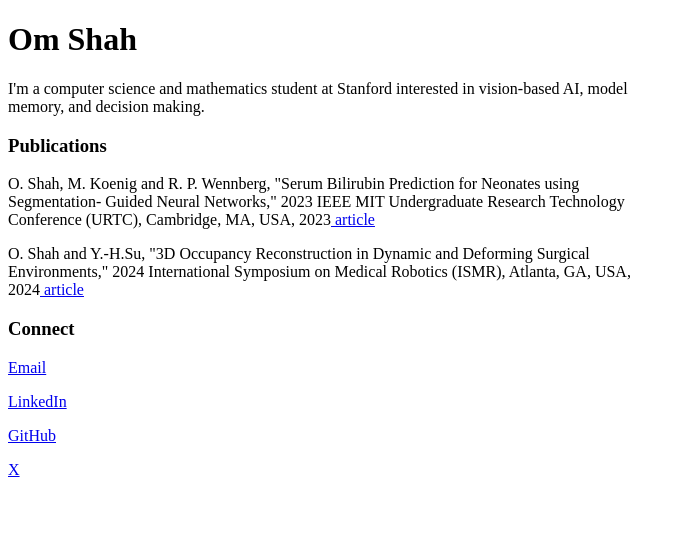
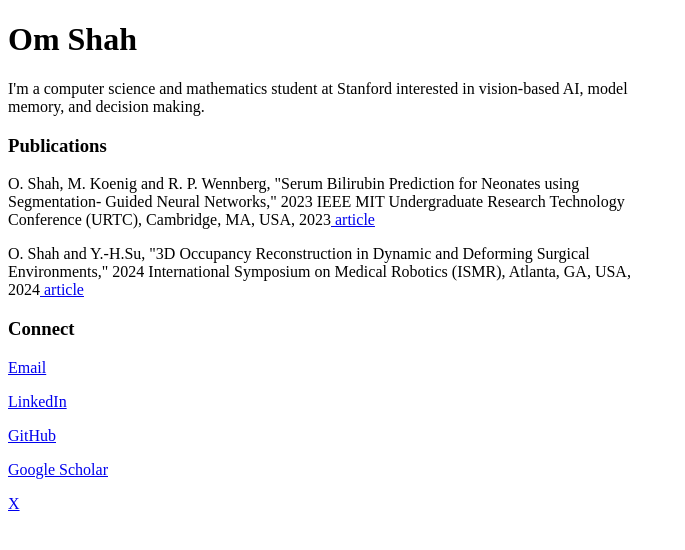
Before and after one commit to omshah2006/omshah2006.github.io, a plain HTML site: page index.html in a window 1280 px wide. Shown: the whole page, without its empty margins (0-685 px from the left). Drawn offline with Linux system fonts and the light colour scheme.

Commit message:
added google scholar

```diff
--- a/index.html
+++ b/index.html
@@ -15,6 +15,7 @@
     <p><a href="mailto:omshah@stanford.edu">Email</a></p>
     <p><a href="https://linkedin.com/omshah06" target="_blank">LinkedIn</a></p>
     <p><a href="https://github.com/omshah06" target="_blank">GitHub</a></p>
+    <p><a href="https://scholar.google.com/citations?user=pX5y5OQAAAAJ&hl=en" target="_blank">Google Scholar</a></p>
     <p><a href="https://x.com/omashah_" target="_blank">X</a></p>
   </body>
 </html>
```
